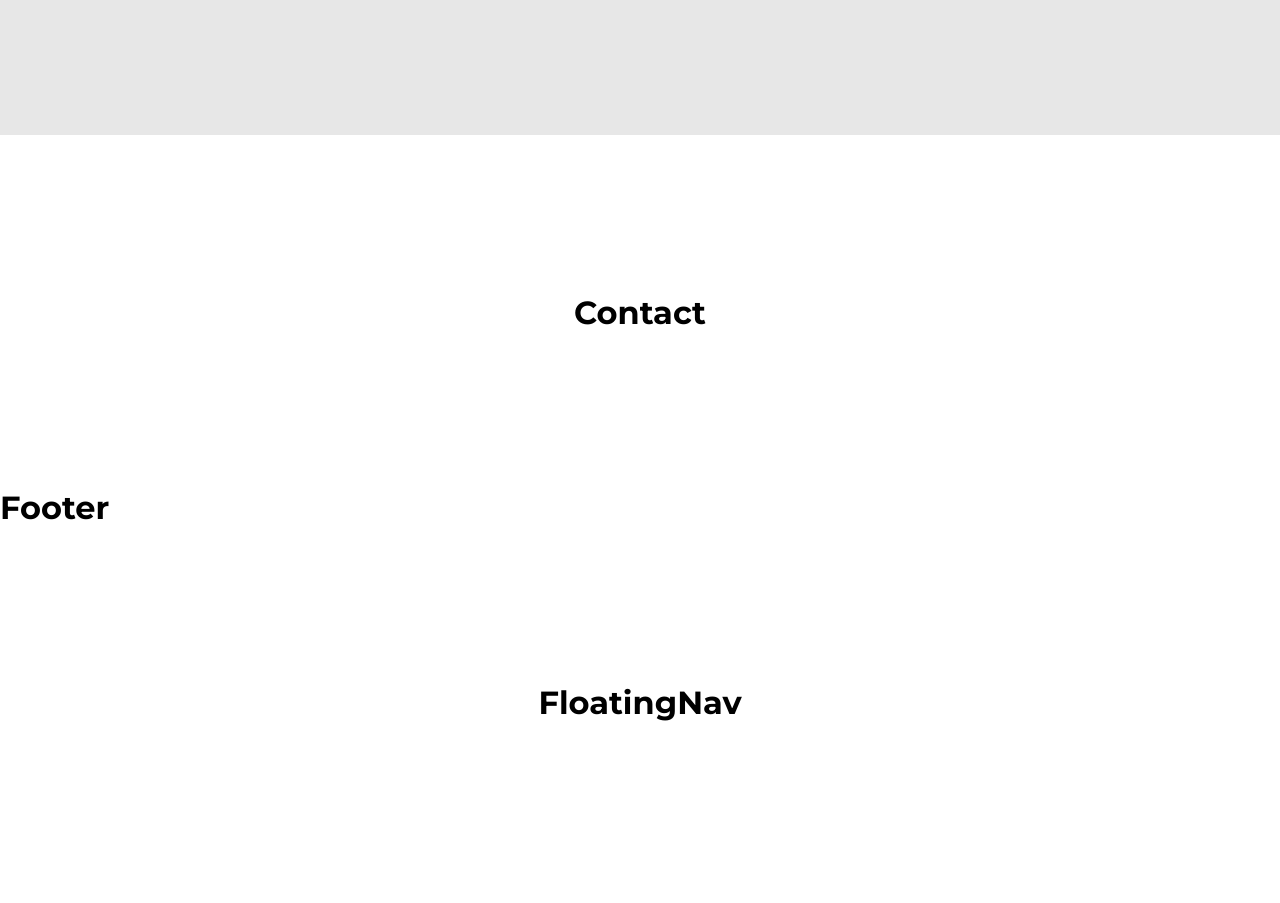
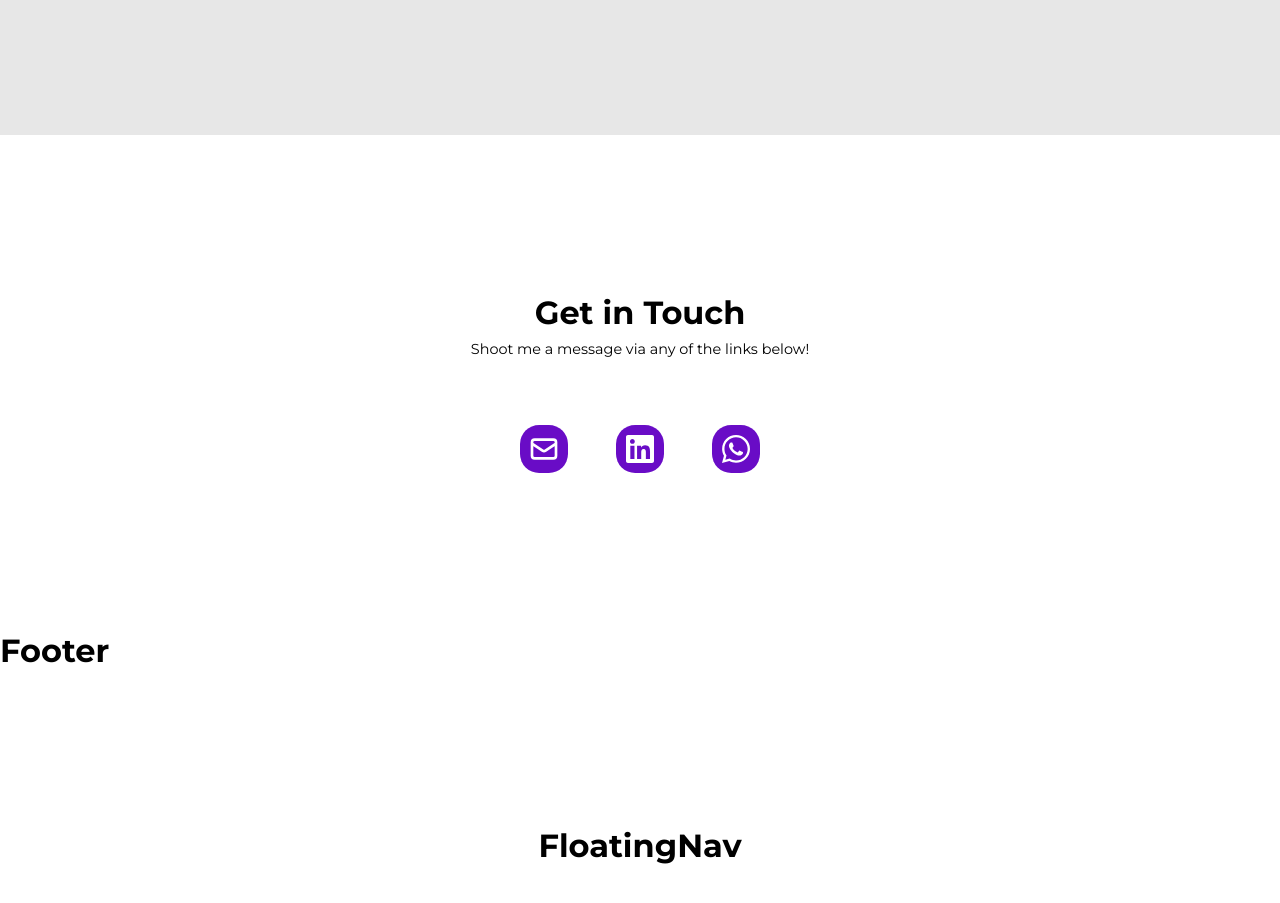
Before and after one commit to kaiofsca/portfolio, a React (Create React App) app: page / in a window 1280 px wide. Shown: the part 3940-4843 px from the top of the page. Before the commit the page ends 4820 px from the top, so only its background shows below. Built offline with nearby package versions, Linux system fonts and the light colour scheme.

Commit message:
add seção de contato

```diff
--- a/src/sections/contact/Contact.jsx
+++ b/src/sections/contact/Contact.jsx
@@ -1,8 +1,22 @@
+import contacts from './data'
 import './contact.css'
 
 const Contact = () => {
   return (
-    <section id='contact'><h2>Contact</h2></section>
+    <section id='contact'>
+      <h2>Get in Touch</h2>
+      <p>
+        Shoot me a message via any of the links below!
+      </p>
+      <div className="container contact__container">
+        {
+          contacts.map(contact =>
+            <a key={contact.id} href={contact.link} target="_blank" rel='noopner noreferrer'>
+              {contact.icon}
+            </a>)
+        }
+      </div>
+    </section>
   )
 }
 
--- a/src/sections/contact/contact.css
+++ b/src/sections/contact/contact.css
@@ -0,0 +1,32 @@
+.contact__container {
+    width: fit-content;
+    display: flex;
+    justify-content: center;
+    gap: 3rem;
+}
+
+.contact__container a {
+    width: 3rem;
+    aspect-ratio: 1/1;
+    color: white;
+    background: var(--color-primary);
+    display: grid;
+    place-items: center;
+    font-size: 2rem;
+    border: 2px solid transparent;
+    border-radius: var(--border-radius-1);
+}
+
+.contact__container a:hover {
+    background: transparent;
+    border-color: var(--color-primary);
+    color: var(--color-primary);
+    transform: translateY(-0.5rem);
+}
+
+/* MEDIA QUERIES (phones) */
+@media screen and (max-width: 600px) {
+    .contact__container {
+        gap: 1.5rem;
+    }
+}
--- /dev/null
+++ b/src/sections/contact/data.js
@@ -0,0 +1,11 @@
+import { FaWhatsapp } from "react-icons/fa";
+import { FaLinkedin } from "react-icons/fa";
+import { HiOutlineMail } from "react-icons/hi"
+
+const data = [
+    {id: 1, icon: <HiOutlineMail/>, link: 'mailto:mkaiofonseca@gmail.com'},
+    {id: 2, icon: <FaLinkedin/>, link: 'https://www.linkedin.com/in/kaiofonseca/'},
+    {id: 3, icon: <FaWhatsapp/>, link: 'https://wa.me/5521999050403'}
+]
+
+export default data
--- a/src/sections/header/header.css
+++ b/src/sections/header/header.css
@@ -81,6 +81,7 @@
         height: 17rem;
         max-width: 60%;
         max-height: 35vh;
+        margin-top: 5rem;
     }
 
     .header__container p {
```
